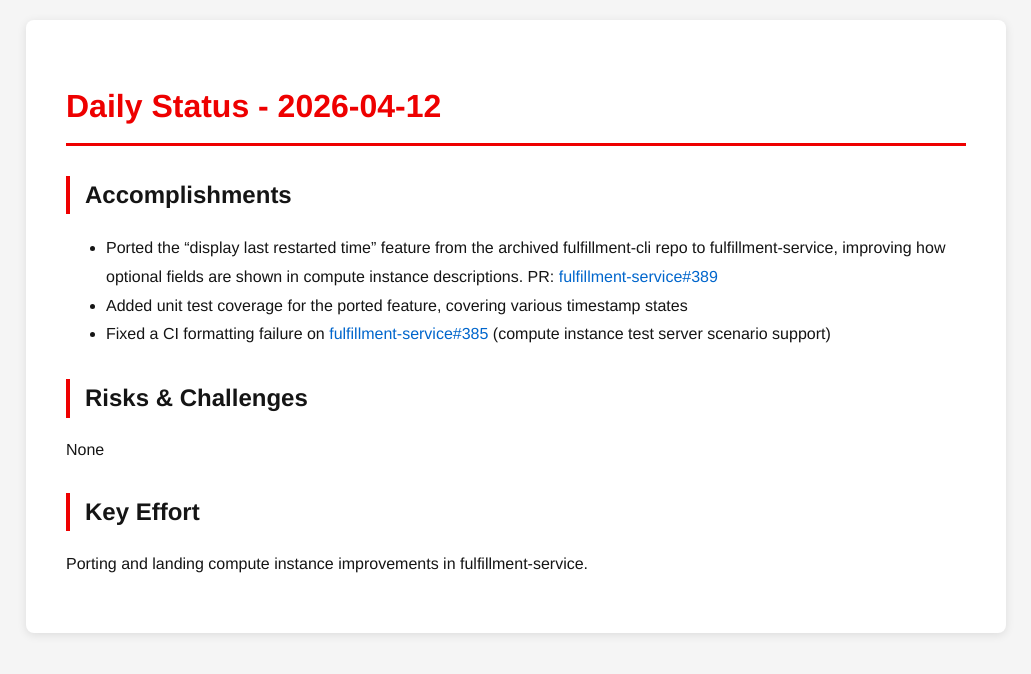
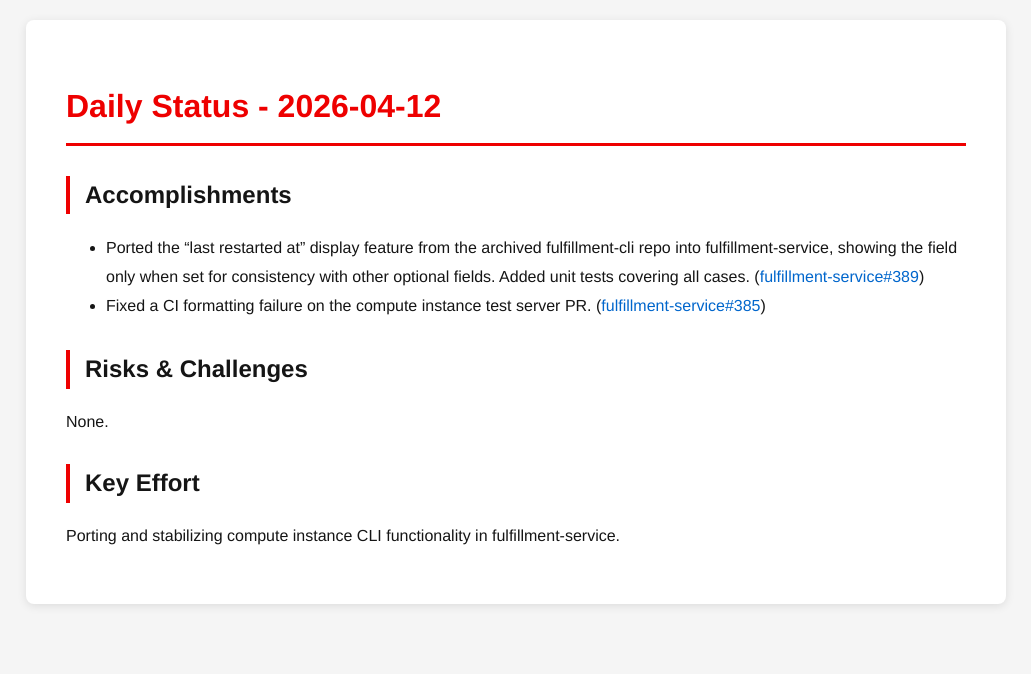
Before and after one commit to tzvatot/daily-status, a Jekyll site: the page built from 2026-04-12.md, in a window 1280 px wide. Shown: the top 674 px of the page, without its empty margins (124-1155 px from the left). Built offline with Jekyll 4.4.1, drawn with Linux system fonts in a browser that asks for light colours.

Commit message:
Daily status update - 2026-04-12

```diff
--- a/2026-04-12.md
+++ b/2026-04-12.md
@@ -7,12 +7,11 @@ date: 2026-04-12
 # Daily Status - 2026-04-12
 
 ## Accomplishments
-- Ported the "display last restarted time" feature from the archived fulfillment-cli repo to fulfillment-service, improving how optional fields are shown in compute instance descriptions. PR: [fulfillment-service#389](https://github.com/osac-project/fulfillment-service/pull/389)
-- Added unit test coverage for the ported feature, covering various timestamp states
-- Fixed a CI formatting failure on [fulfillment-service#385](https://github.com/osac-project/fulfillment-service/pull/385) (compute instance test server scenario support)
+- Ported the "last restarted at" display feature from the archived fulfillment-cli repo into fulfillment-service, showing the field only when set for consistency with other optional fields. Added unit tests covering all cases. ([fulfillment-service#389](https://github.com/osac-project/fulfillment-service/pull/389))
+- Fixed a CI formatting failure on the compute instance test server PR. ([fulfillment-service#385](https://github.com/osac-project/fulfillment-service/pull/385))
 
 ## Risks & Challenges
-None
+None.
 
 ## Key Effort
-Porting and landing compute instance improvements in fulfillment-service.
+Porting and stabilizing compute instance CLI functionality in fulfillment-service.
```
